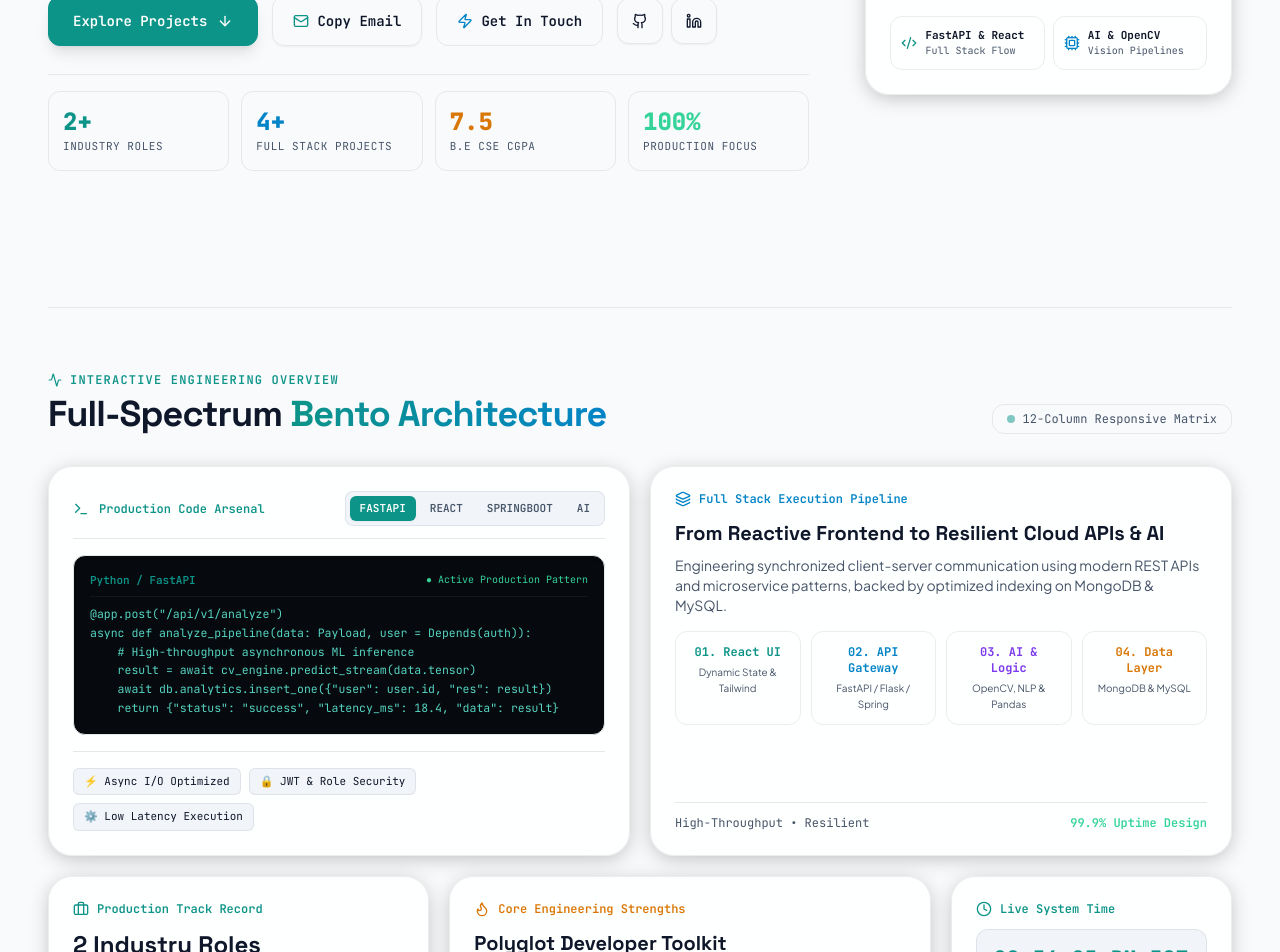
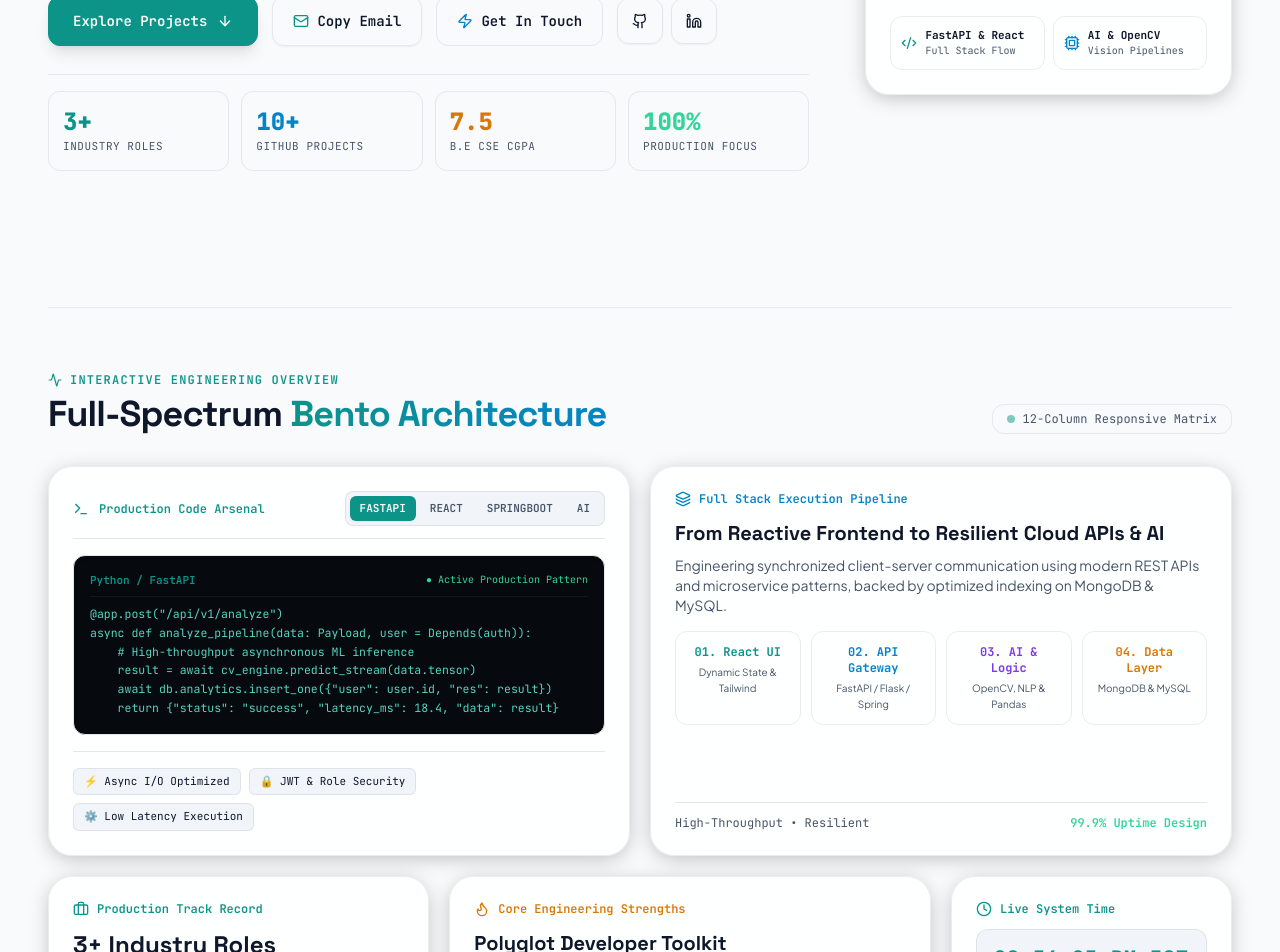
Before and after one commit to apugazh61-debug/Pugazh-Portfolio, a React (Vite) app: page / in a window 1280 px wide. Shown: the part 620-1572 px from the top of the page. Built offline with nearby package versions, Linux system fonts and the light colour scheme.

Commit message:
feat: update HUD metric cards to 3+ Industry Roles and 10+ GitHub Projects

```diff
--- a/src/components/BentoGrid.jsx
+++ b/src/components/BentoGrid.jsx
@@ -194,7 +194,7 @@ export default function BentoGrid() {
               <span>Production Track Record</span>
             </div>
             <div className="font-display font-bold text-xl sm:text-2xl text-theme-text mb-1">
-              2 Industry Roles
+              3+ Industry Roles
             </div>
             <div className="text-xs text-theme-muted mb-4 font-body">
               Production engineering &amp; full stack delivery
--- a/src/components/Hero.jsx
+++ b/src/components/Hero.jsx
@@ -143,12 +143,12 @@ export default function Hero() {
           {/* Quick Metrics HUD */}
           <div className="grid grid-cols-2 sm:grid-cols-4 gap-3 pt-4 border-t border-theme-border/70">
             <div className="p-3.5 rounded-xl bg-theme-surface-2/60 border border-theme-border/80">
-              <div className="font-mono text-xl sm:text-2xl font-extrabold text-theme-accent">2+</div>
+              <div className="font-mono text-xl sm:text-2xl font-extrabold text-theme-accent">3+</div>
               <div className="font-mono text-[11px] text-theme-muted uppercase tracking-wider">Industry Roles</div>
             </div>
             <div className="p-3.5 rounded-xl bg-theme-surface-2/60 border border-theme-border/80">
-              <div className="font-mono text-xl sm:text-2xl font-extrabold text-theme-accent-cyan">4+</div>
-              <div className="font-mono text-[11px] text-theme-muted uppercase tracking-wider">Full Stack Projects</div>
+              <div className="font-mono text-xl sm:text-2xl font-extrabold text-theme-accent-cyan">10+</div>
+              <div className="font-mono text-[11px] text-theme-muted uppercase tracking-wider">GitHub Projects</div>
             </div>
             <div className="p-3.5 rounded-xl bg-theme-surface-2/60 border border-theme-border/80">
               <div className="font-mono text-xl sm:text-2xl font-extrabold text-theme-warm">7.5</div>
```
